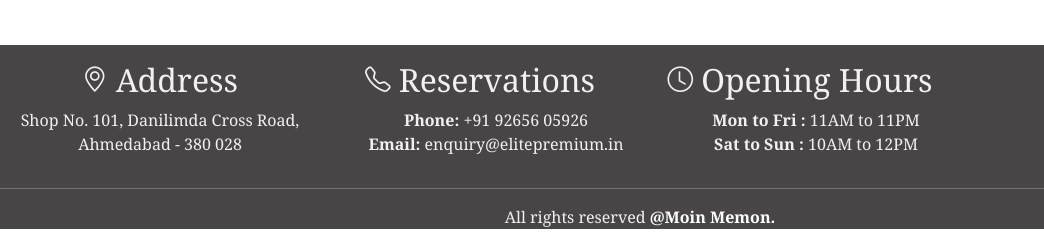
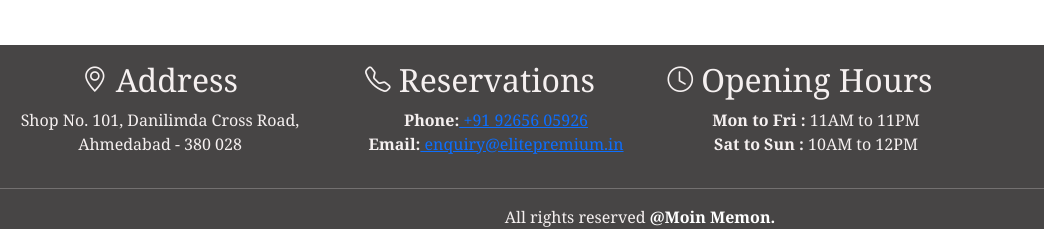
Before and after one commit to iammoinmemon/Elitepremium, a plain HTML site: page index.html in a window 1280 px wide. Shown: the part 6295-6540 px from the top of the page, 0-1044 px from the left. Drawn offline with nearby package versions, Linux system fonts and the light colour scheme.

Commit message:
index.html
updated

```diff
--- a/index.html
+++ b/index.html
@@ -845,8 +845,10 @@
                 <p>Shop No. 101, Danilimda Cross Road, <br>Ahmedabad - 380 028</p>
             </div>
             <div class="col-lg-3 d-flex justify-content-center text-wrap text-center">
-                <p style="margin-left: 2rem;"><strong>Phone:</strong> +91 92656 05926 <br><strong>Email:</strong>
-                    enquiry@elitepremium.in</p>
+                 <p style="margin-left: 2rem;"><strong>Phone:</strong><a class="footer-links"
+                        href="https://wa.link/irsd6c" target="_blank"> +91 92656 05926 </a><br><strong>Email:</strong><a
+                        class="footer-links" href="mailto:enquiry@elitepremium.in" target="_blank">
+                        enquiry@elitepremium.in</a></p>
             </div>
             <div class="col-lg-3 d-flex justify-content-center text-wrap text-center">
                 <p style="margin-left: 2rem;"><strong>Mon to Fri :</strong> 11AM to 11PM <br><strong>Sat to Sun
```
